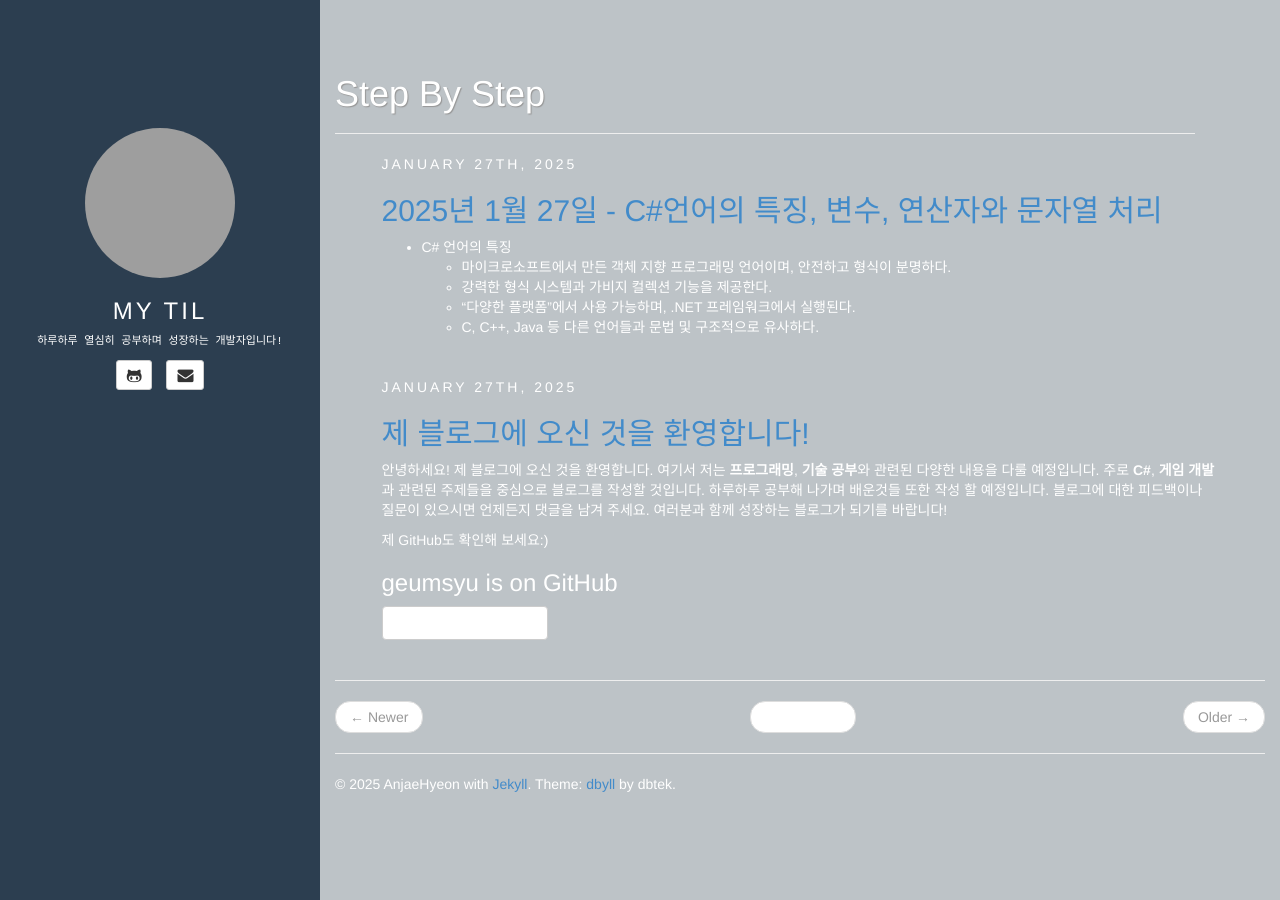
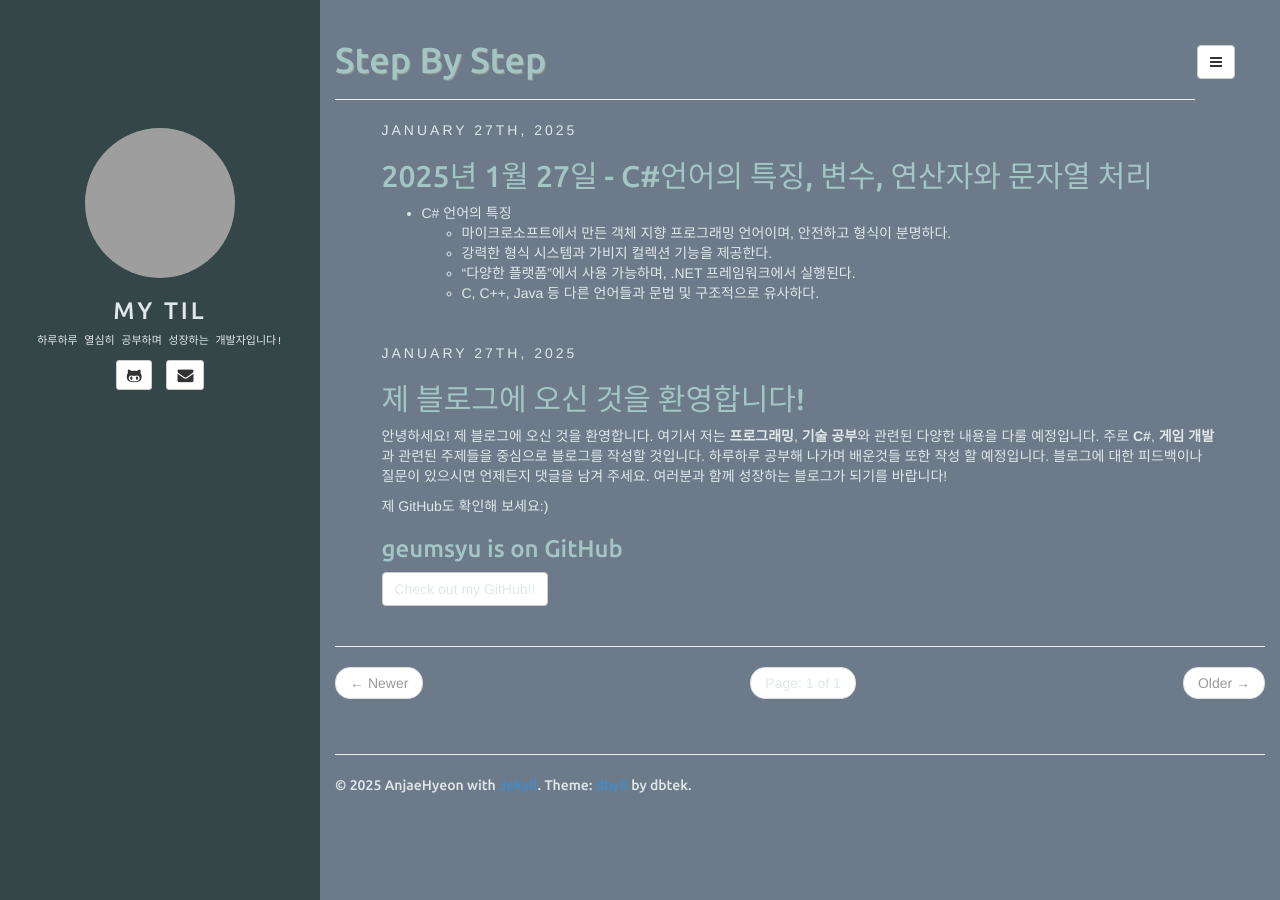
Before and after one commit to geumsyu/geumsyu.github.io, a Jekyll site: the page built from index.html, in a window 1280 px wide. Built offline with Jekyll 4.4.1, drawn with Linux system fonts in a browser that asks for light colours; the list of posts is cut into pages by our own code; grey boxes are pictures that could not be loaded.

Commit message:
Update style.css

```diff
--- a/assets/css/style.css
+++ b/assets/css/style.css
@@ -1,16 +1,16 @@
 @import url(//fonts.googleapis.com/css?family=Ubuntu:500&subset=latin,latin-ext);
 
 body{
-    background-color: #bdc3c7; /* 배경색을 회색으로 변경 */
-    color: #ffffff; /* 글자색을 흰색으로 변경 */
+    background-color: #6C7A89; /* 배경색을 #6C7A89로 변경 */
+    color: #E0E7E9; /* 기본 글자색을 #E0E7E9로 변경 */
 }
 
 .sidebar {
     position: fixed;
     top: 0px;
     padding-top: 10%;
-    background-color: #2c3e50; /* 기존 검은색에서 좀 더 연한 검은색으로 변경 */
-    color: #ffffff; /* 글자색을 흰색으로 변경 */
+    background-color: #354649; /* 사이드바 색상 #354649로 변경 */
+    color: #E0E7E9; /* 사이드바 글자색을 #E0E7E9로 변경 */
 }
 
 .sidebar-header {
@@ -24,13 +24,13 @@ body{
 
 .sidebar-header .title a{
     text-decoration: none;
-    color: #ffffff; /* 글자색을 흰색으로 변경 */
+    color: #E0E7E9; /* 사이드바 제목 링크 색상 #E0E7E9로 변경 */
 }
 
 a.nav-link {
     padding-bottom: 5px;
     padding-top: 7px;
-    color: #ffffff; /* 글자색을 흰색으로 변경 */
+    color: #E0E7E9; /* 글자색을 #E0E7E9로 변경 */
 }
 a.nav-link i{
     font-size: 16px;
@@ -83,7 +83,7 @@ article .share .gplus:hover {
 }
 
 .page-header {
-    color: #ffffff; /* 글자색을 흰색으로 변경 */
+    color: #A3C6C4; /* 포스트 제목 색상 #A3C6C4로 변경 */
     text-shadow: 1px 1px 1px rgba(150, 150, 150, 1);
 }
 
@@ -112,8 +112,80 @@ article {
     padding: 0 5% 0;
 }
 
-article.home div a, article.home pre a { color: #ffffff; } /* 글자색을 흰색으로 변경 */
-article.home div a:hover, article.home pre a:hover { color: #ffffff; text-decoration: none; }
+article.home div a, article.home pre a { color: #E0E7E9; } /* 글자색을 #E0E7E9로 변경 */
+article.home div a:hover, article.home pre a:hover { color: #E0E7E9; text-decoration: none; }
 article img { max-width: 100%; }
 
-h1,h2,h3,h4,h5,h6 { font-family:
+h1,h2,h3,h4,h5,h6 { font-family: 'Ubuntu', sans-serif; }
+article.home h1,
+article.home h2,
+article.home h3,
+article.home h4,
+article.home h5,
+article.home h6 {
+    font-family: 'Ubuntu', sans-serif;
+    color: #A3C6C4; /* 포스트 제목 색상 #A3C6C4로 변경 */
+}
+
+article.home h1 a,
+article.home h2 a,
+article.home h3 a,
+article.home h4 a {
+    color: #A3C6C4; /* 포스트 제목 링크 색상 #A3C6C4로 변경 */
+}
+article.home h1 a:hover,
+article.home h2 a:hover,
+article.home h3 a:hover,
+article.home h4 a:hover {
+    color: #e74c3c; /* hover 색상은 빨간색으로 유지 */
+}
+
+.author .author-image {
+    float: left;
+    margin-right: 20px;
+}
+
+footer {
+    padding-top: 15px;
+    font-family: 'Ubuntu';
+}
+
+/* nav-vertical-tabs component */
+.nav-tabs-vertical {
+    border-right: 1px solid #ddd;
+}
+
+.nav-tabs-vertical li {
+    margin-right: -1px;
+}
+
+.nav-tabs-vertical>li.active>a, .nav-tabs-vertical>li.active>a:hover, .nav-tabs-vertical>li.active>a:focus {
+    color: #555;
+    cursor: default;
+    background-color: #fff;
+    border: 1px solid #ddd;
+    border-right-color: transparent;
+}
+
+.nav-tabs-vertical>li>a {
+    line-height: 1.428571429;
+    border: 1px solid transparent;
+    border-radius: 4px 0 0 4px;
+}
+
+.badge { background: #F2756A; }
+
+#nav-menu{
+    position: fixed;
+    top: 45px;
+    right: 45px;
+    z-index: 2000;
+}
+#nav-menu .dropdown-menu {
+    left: inherit;
+    right: 0px;
+}
+
+ul.dropdown-menu>li>a>i.fa {
+    width: 1.3em;
+}
```
